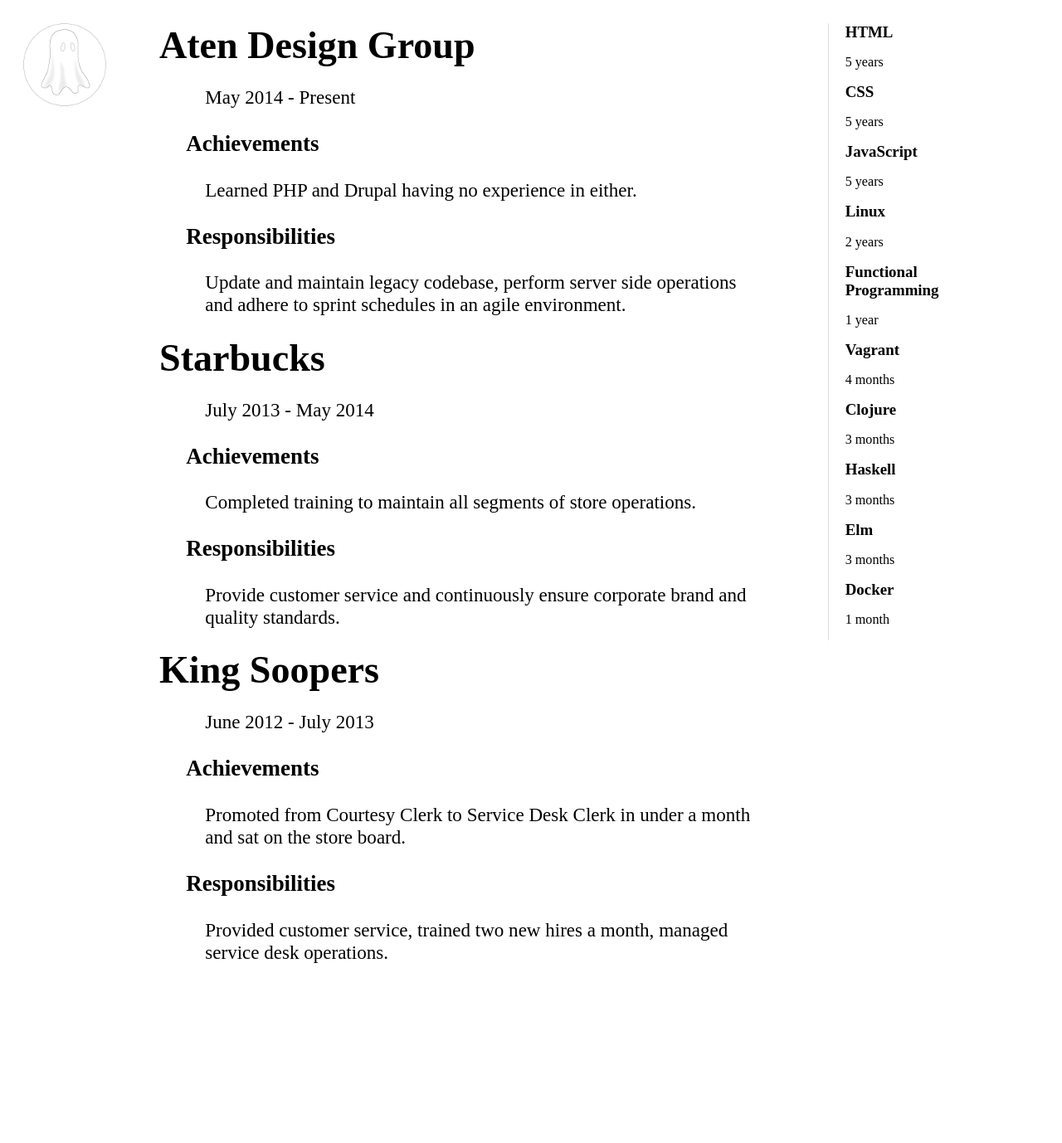
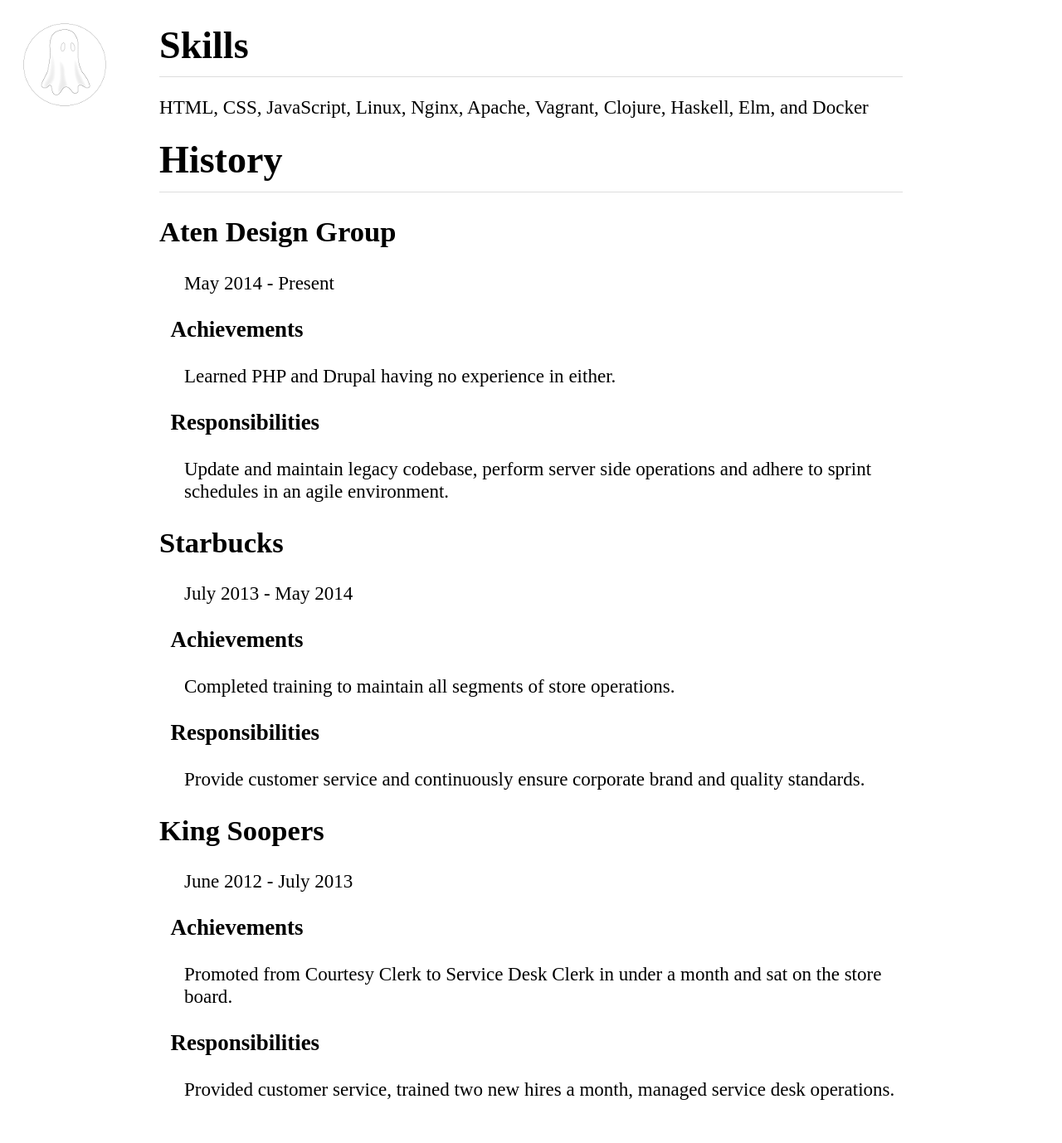
Before and after one commit to gitter-badger/legittalon.github.io, a Jekyll site: the page built from resume.html, in a window 1280 px wide. Shown: the whole page at 83% size. Built offline with Jekyll 4.4.1, drawn with Linux system fonts in a browser that asks for light colours; nearby versions of some CDN libraries; before the commit the page ends 1185 px from its top, so only the background shows below that.

Commit message:
fix #3, update resume styling and start cljs

```diff
--- a/_data/skills.yml
+++ b/_data/skills.yml
@@ -1,29 +1,11 @@
-- name: HTML
-  experience: 5 years
-
-- name: CSS
-  experience: 5 years
-
-- name: JavaScript
-  experience: 5 years
-
-- name: Linux
-  experience: 2 years
-
-- name: Functional Programming
-  experience: 1 year
-
-- name: Vagrant
-  experience: 4 months
-
-- name: Clojure
-  experience: 3 months
-
-- name: Haskell
-  experience: 3 months
-
-- name: Elm
-  experience: 3 months
-
-- name: Docker
-  experience: 1 month
+- HTML
+- CSS
+- JavaScript
+- Linux
+- Nginx
+- Apache
+- Vagrant
+- Clojure
+- Haskell
+- Elm
+- Docker
--- a/css/main.sass
+++ b/css/main.sass
@@ -13,26 +13,17 @@
 
 .job
   h3
-    padding-left: $fs
+    padding-left: .5em
   p
-    padding-left: (2 * $fs)
+    padding-left: 1.3em
 
-.skills
-  font-size: .7em
-  box-sizing: border-box
-  border-left: 1px solid #ddd
-  margin-left: 10%
-  padding-left: $fs
-  float: left
-  max-width: 20%
-  h3
-    margin: 0
-.work
-  float: left
-  max-width: 70%
+hr
+  height: 1px
+  border-style: none
+  background: #ddd
 
-code
-  width: inherit
+pre
+  width: 100%
   overflow: scroll
 
 a
@@ -89,11 +80,6 @@
   margin: 0 auto
 
 @media screen and (min-width:930px)
-  .skills
-    max-width: 10%
-  .work
-    max-width: 80%
-
   .wrap-content
     max-width: 70%
 
--- a/js/main.js
+++ /dev/null
@@ -1,8 +0,0 @@
-$(function() {
-
-  $(window).scroll(function(event) {
-		var y = $(this).scrollTop();
-
-	})
-
-})
--- a/resume.html
+++ b/resume.html
@@ -1,11 +1,19 @@
 ---
 layout: page
 ---
+<div class="resume">
+	<div class="skills">
+		<h1>Skills</h1>
+		<hr>
+		<p>{{ site.data.skills | array_to_sentence_string }}</p>
+	</div>
 
 	<div class="work">
+		<h1>History</h1>
+		<hr>
 		{% for job in site.data.work %}
 			<div class="job">
-			<h1>{{job.employer}}</h1>
+				<h2>{{job.employer}}</h2>
 				<p>{{job.start}} - {{job.end}}</p>
 				<h3>Achievements</h3>
 				<p>{{job.achievements}}</p>
@@ -14,10 +22,4 @@
 			</div>
 		{% endfor %}
 	</div>
-
-<div class="skills">
-	{% for skill in site.data.skills %}
-	  <h3>{{skill.name}}</h3>
-		<p>{{skill.experience}}</p>
-	{% endfor %}
 </div>
```
Also changed, not shown: cljs/doc/intro.md (added, +3 -0 lines), 5 other files. Lines whose indentation alone changed are shown as unchanged.
